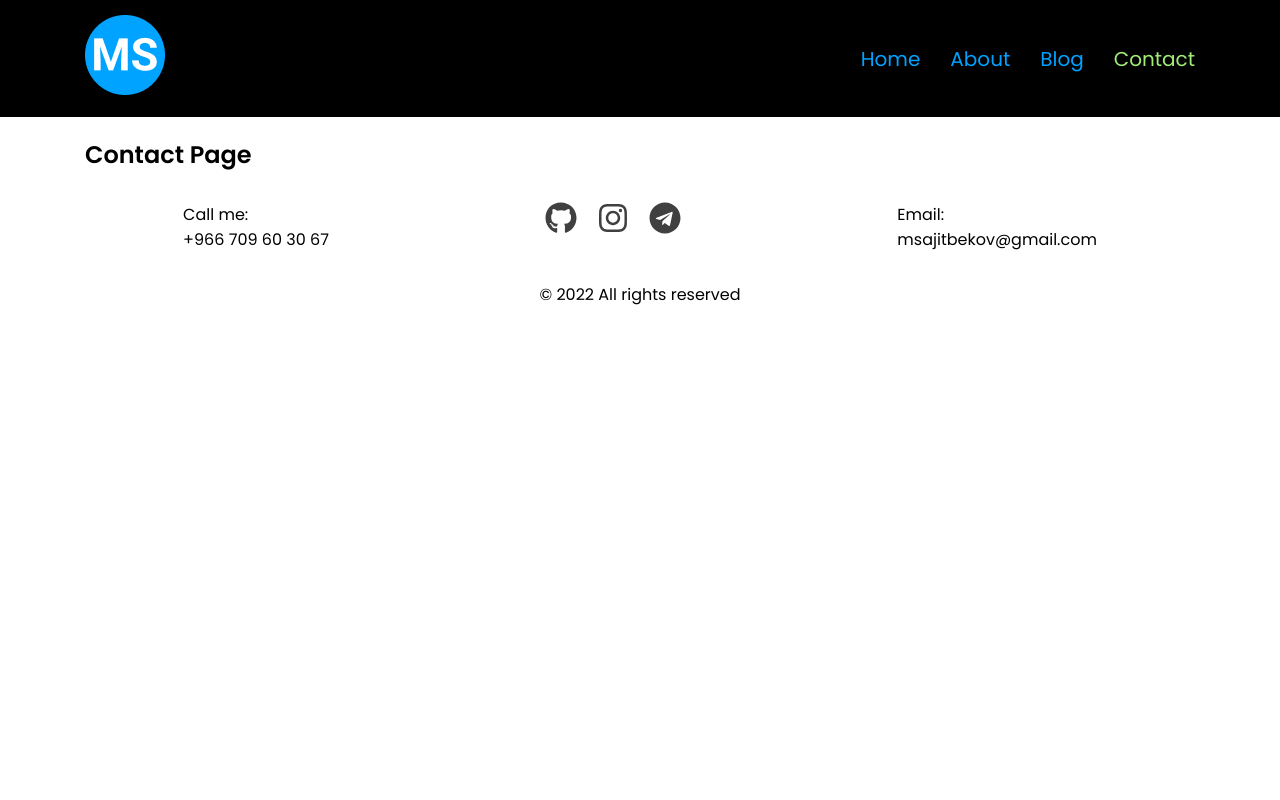
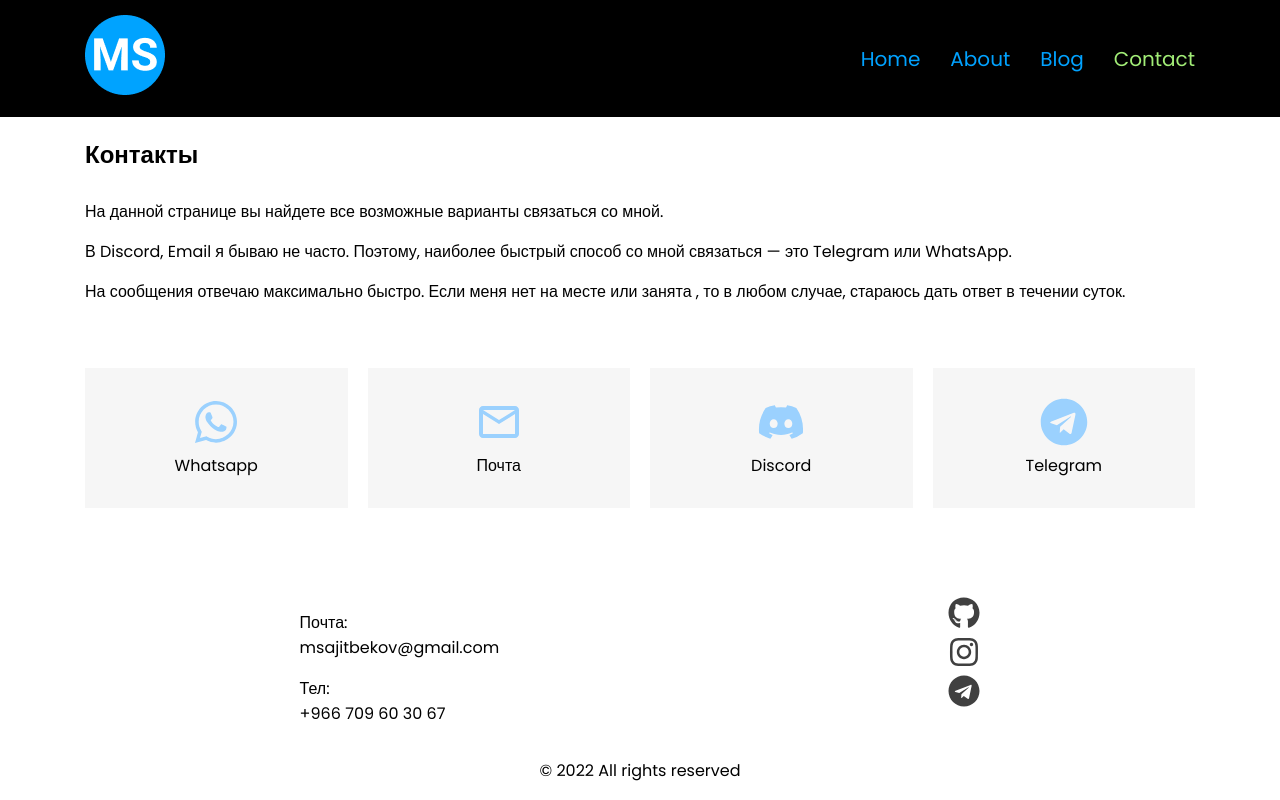
Before and after one commit to maksatbeksaiitbekuulu/react-portfolio, a React (Create React App) app: page /contact in a window 1280 px wide. Built offline with nearby package versions, Linux system fonts and the light colour scheme.

Commit message:
add Contacts

```diff
--- a/package.json
+++ b/package.json
@@ -3,6 +3,9 @@
   "version": "0.1.0",
   "private": true,
   "dependencies": {
+    "@emotion/react": "^11.9.0",
+    "@emotion/styled": "^11.8.1",
+    "@mui/material": "^5.6.0",
     "@testing-library/jest-dom": "^5.16.2",
     "@testing-library/react": "^12.1.4",
     "@testing-library/user-event": "^13.5.0",
--- a/src/Pages/About/About.jsx
+++ b/src/Pages/About/About.jsx
@@ -8,7 +8,6 @@ import {
   SiJavascript,
   SiSass,
   SiReact,
-  SiDocker,
 } from "react-icons/si";
 
 function About() {
@@ -133,14 +132,6 @@ function About() {
               <SiReact />
               React
             </motion.li>
-            <motion.li
-              custom={6}
-              variants={skillsAnimation}
-              className="about__skills-item"
-            >
-              <SiDocker />
-              Docker
-            </motion.li>
           </motion.ul>
         </div>
         <div className="about__works">
--- a/src/Pages/Blog/component/Posts.jsx
+++ b/src/Pages/Blog/component/Posts.jsx
@@ -1,4 +1,5 @@
 import React from "react";
+import { motion } from "framer-motion";
 import "./posts.scss";
 
 export const Posts = ({ posts, loading }) => {
@@ -8,10 +9,18 @@ export const Posts = ({ posts, loading }) => {
   return (
     <ul className="posts">
       {posts.map((post) => (
-        <li key={post.id} className="posts-item">
+        <motion.li
+        initial={{
+          x: 1000,
+          opacity: 0,
+        }}
+        animate={{
+          opacity: 1,
+          x: 0,
+        }} key={post.id} className="posts-item">
           <h2>{post.title}</h2>
           <p>{post.body}</p>
-        </li>
+        </motion.li>
       ))}
     </ul>
   );
--- a/src/Pages/Blog/component/pagination.scss
+++ b/src/Pages/Blog/component/pagination.scss
@@ -2,6 +2,7 @@
 .pagination{
     display: flex;
     gap: 10px;
+    flex-wrap: wrap;
 
     &__item{
         list-style: none;
--- a/src/Pages/Contact/Contact.jsx
+++ b/src/Pages/Contact/Contact.jsx
@@ -1,10 +1,94 @@
 import React from "react";
+import { motion } from "framer-motion";
+import { FaWhatsapp, FaDiscord, FaTelegram } from "react-icons/fa";
+import { MdOutlineEmail } from "react-icons/md";
+import "./contact.scss";
+
 
 function Contact() {
+  const iconsAnimation = {
+    hidden: {
+      y: -1000,
+      opacity: 0,
+    },
+    visible: (custom) => ({
+      y: 0,
+      opacity: 1,
+      transition: { delay: custom * 0.2 },
+    }),
+  };
   return (
     <section className="contact">
       <div className="container">
-        <h1>Contact Page</h1>
+        <h1>Контакты</h1>
+        <p style={{lineHeight: "40px"}}>
+          На данной странице вы найдете все возможные варианты связаться со мной. <br />
+          В Discord, Email я бываю не часто. Поэтому, наиболее быстрый способ со
+          мной связаться — это Telegram или WhatsApp. <br /> На сообщения
+          отвечаю максимально быстро. Если меня нет на месте или занята , то в
+          любом случае, стараюсь дать ответ в течении суток.
+        </p>
+          <motion.ul
+          initial="hidden"
+          whileInView="visible"
+          className="contact__connections"
+          >
+            <motion.li custom={1}
+
+            variants={iconsAnimation}
+
+          className="contact__connections-item">
+              <a
+                href="https://wa.me/+996709603067"
+                target="_blank"
+                rel="noopener noreferrer"
+              >
+                <FaWhatsapp className="contact__connections-icon" />
+              </a>Whatsapp
+            </motion.li>
+            <motion.li custom={2}
+
+            variants={iconsAnimation}
+
+          className="contact__connections-item">
+              <a
+                href="mailto:maksatbek.saiitbek.on@gmail.com"
+                target="_blank"
+                rel="noopener noreferrer"
+              >
+                <MdOutlineEmail className="contact__connections-icon" />
+              </a>
+              Почта
+            </motion.li>
+            <motion.li custom={3}
+
+            variants={iconsAnimation}
+
+          className="contact__connections-item">
+              <a
+                href="https://discord.com/channels/@me/#4110"
+                target="_blank"
+                rel="noopener noreferrer"
+              >
+                <FaDiscord className="contact__connections-icon" />
+
+              </a>
+              Discord
+            </motion.li>
+            <motion.li custom={4}
+
+            variants={iconsAnimation}
+
+          className="contact__connections-item">
+              <a
+                href="https://t.me/MaksatbekSaiitbekuulu"
+                target="_blank"
+                rel="noopener noreferrer "
+              >
+                <FaTelegram className="contact__connections-icon" />
+              </a>Telegram
+            </motion.li>
+          </motion.ul>
       </div>
     </section>
   );
--- /dev/null
+++ b/src/Pages/Contact/contact.scss
@@ -0,0 +1,34 @@
+.contact {
+  &__connections {
+    display: flex;
+    justify-content: space-around;
+    padding: 40px 0;
+    gap: 20px;
+    &-item {
+        text-align: center;
+      display: grid;
+      list-style: none;
+      width: 100%;
+      padding: 30px 0;
+      background: #f6f6f6;
+    }
+    &-icon {
+      font-size: 3em;
+      transition: 0.3s ease;
+      fill: lighten($color: #038cfd, $amount: 30);
+      &:hover {
+        transform: scale(1.2);
+        fill: #038eff;
+        object-fit: cover;
+      }
+    }
+  }
+}
+@media screen and (max-width: 500px) {
+    .contact__connections{
+        flex-wrap: wrap;
+        &-item {
+          width: 40%;
+        }
+    }
+}
--- a/src/Pages/Home/Home.jsx
+++ b/src/Pages/Home/Home.jsx
@@ -13,7 +13,7 @@ function Home() {
   useEffect(() => {
     init(animatedTextRef.current, {
       showCursor: true,
-      strings: ["Frontend React Developer"],
+      strings: ["Frontend React разработчик"],
       backDelay: 1500,
       backSpeed: 60,
     });
@@ -42,7 +42,7 @@ function Home() {
             variants={textAnimation}
             className="home__left-title"
           >
-            Hello, I'm Maksatbek.
+            Привет! Я Максатбек.
           </motion.h1>
           <motion.p
             custom={2}
@@ -56,10 +56,7 @@ function Home() {
             variants={textAnimation}
             className="home__left-text"
           >
-            Lorem ipsum dolor sit amet consectetur adipisicing elit. Magni ullam
-            quibusdam, saepe minima itaque reiciendis repellat voluptatum unde
-            explicabo perferendis. Consequatur dolor tempore est qui doloribus
-            nam. Sequi, reprehenderit libero!
+           Я закончил несколько курсов фронтенд-разработчика. Мой общий стаж разработки — год. Я неплохо разбираюсь в vanilla Javascript, предпочитаю использовать современную семантическую верстку HTML5, а также модули SASS/LESS/SCSS, Webpack или Gulp и классы стилей по методологии БЭМ.
           </motion.p>
           <motion.ul
             custom={4}
@@ -77,7 +74,7 @@ function Home() {
             </li>
             <li>
               <a
-                href="https://www.instagram.com/"
+                href="https://www.instagram.com/sayitbekuulumaksat/?utm_medium=copy_link"
                 target="_blank"
                 rel="noopener noreferrer"
               >
@@ -86,7 +83,7 @@ function Home() {
             </li>
             <li>
               <a
-                href="https://web.telegram.org/z/"
+                href="https://t.me/MaksatbekSaiitbekuulu"
                 target="_blank"
                 rel="noopener noreferrer "
               >
@@ -94,7 +91,7 @@ function Home() {
               </a>
             </li>
           </motion.ul>
-          <Link to="/contacts" className="home__left-cta">
+          <Link to="/contact" className="home__left-cta">
             Hire Me
           </Link>
         </motion.div>
--- a/src/Pages/Home/home.scss
+++ b/src/Pages/Home/home.scss
@@ -1,6 +1,6 @@
 .home {
-  min-height: calc(100vh - 54px);
-  padding: 40px 0 0 0;
+  // min-height: calc(100vh - 54px);
+  padding: 40px 0 ;
 
   &__container {
     display: flex;
--- a/src/components/Footer/Footer.jsx
+++ b/src/components/Footer/Footer.jsx
@@ -10,8 +10,12 @@ function Footer() {
       <div className="container">
         <div className="footer__contacts">
           <div className="footer__connection">
-            Call me: <br />
-            <a className="footer__connection-text" href="tell:+996709603067">+966 709 60 30 67</a>
+            <p>
+            Почта: <br />
+            <a className="footer__connection-text" href="mailto:">msajitbekov@gmail.com</a></p>
+            <p>
+            Тел: <br />
+            <a className="footer__connection-text" href="tell:+996709603067">+966 709 60 30 67</a></p>
           </div>
           <ul className="footer__links">
             <li>
@@ -42,10 +46,6 @@ function Footer() {
               </a>
             </li>
           </ul>
-          <div className="footer__connection">
-            Email: <br />
-            <a className="footer__connection-text" href="mailto:">msajitbekov@gmail.com</a>
-          </div>
         </div>
         <p className="copytext "> &copy; 2022 All rights reserved</p>
       </div>
--- a/src/components/Footer/footer.scss
+++ b/src/components/Footer/footer.scss
@@ -1,20 +1,22 @@
 .footer {
   text-align: center;
-  padding:  10px 0 0 0;
+  padding:  30px 0 0 0 ;
   margin: 0;
   &__contacts {
     display: flex;
     justify-content: space-around;
     gap: 20px;
+  align-items: center;
   }
 
 
   &__links {
     margin: 0 0 25px;
+    align-items: center;
     padding: 0;
     list-style: none;
     gap: 20px;
-    display: flex;
+    display: inline-block;
     justify-content: center;
     &-icon {
       font-size: 2em;
--- a/src/components/Navbar/navbar.scss
+++ b/src/components/Navbar/navbar.scss
@@ -1,6 +1,7 @@
 .navbar {
   background-color: rgb(0, 0, 0);
   padding: 15px 0;
+  margin: 0;
 
   &__container {
     display: flex;
```
Also changed, not shown: src/Pages/Blog/Blog.jsx (line endings or trailing spaces), 1 other file (tests, documents, lock files or other folders).
